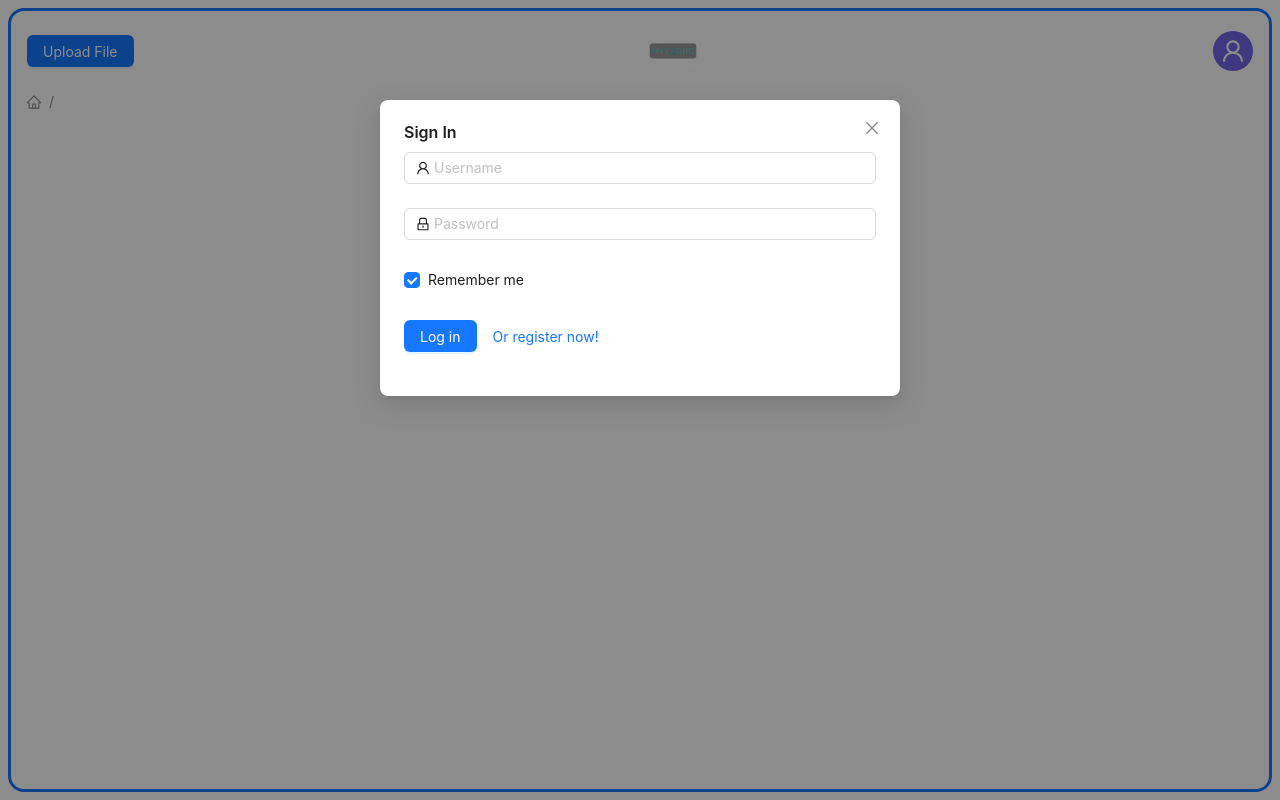
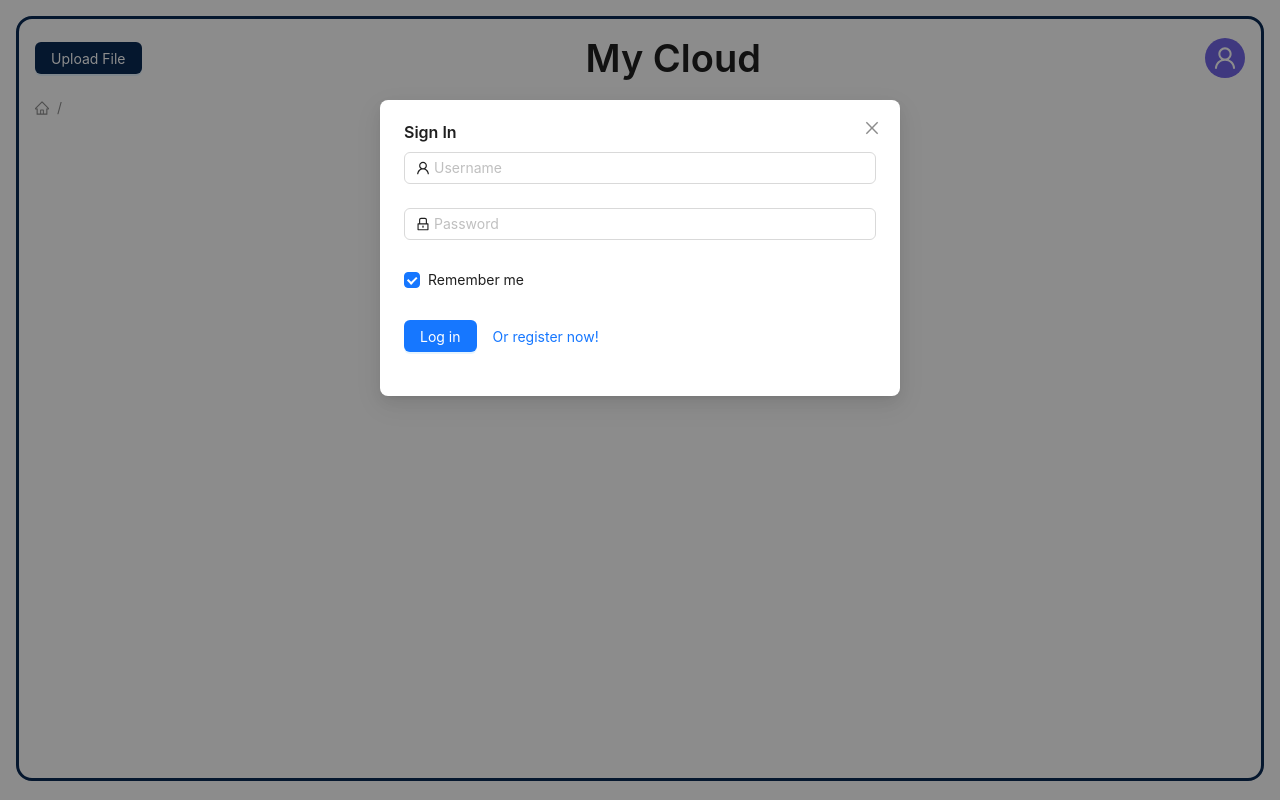
Before and after one commit to Antonio-87/Diplom.Cloud-Frontend, a React (Vite) app: page / in a window 1280 px wide. Built offline with nearby package versions, Linux system fonts and the light colour scheme.

Commit message:
fix_css_header_user_root_upload

```diff
--- a/src/components/Header/Header.tsx
+++ b/src/components/Header/Header.tsx
@@ -1,6 +1,13 @@
 import { EditTwoTone, UserOutlined } from "@ant-design/icons";
-import type { MenuProps } from "antd";
-import { Avatar, Badge, Button, Dropdown, Flex } from "antd";
+import {
+  Avatar,
+  Badge,
+  Button,
+  Dropdown,
+  Flex,
+  type MenuProps,
+  Typography,
+} from "antd";
 import { useState } from "react";
 import { Link, useLocation } from "react-router-dom";
 
@@ -59,16 +66,22 @@ const Header = (): JSX.Element => {
         }}
       />
       <UploadModal />
-      <img src="/MyCloud.png" alt="MyCloud" style={{ height: "3em" }} />
+      <Typography.Title level={1} style={{ margin: 0 }}>
+        My Cloud
+      </Typography.Title>
       {userState.user?.is_staff ? (
         location.pathname === "/admin/" ? (
           <Link to="/">
-            <Button danger>My Storage</Button>
+            <Button style={{ color: "green", borderColor: "green" }} danger>
+              My Storage
+            </Button>
           </Link>
         ) : location.pathname.startsWith("/admin/storages/") ? (
           <>
             <Link to="/">
-              <Button danger>My Storage</Button>
+              <Button style={{ color: "green", borderColor: "green" }} danger>
+                My Storage
+              </Button>
             </Link>
             <Link to="admin/">
               <Button danger>Admin Panel</Button>
--- a/src/components/Header/UserEditForm.tsx
+++ b/src/components/Header/UserEditForm.tsx
@@ -25,6 +25,7 @@ const UserEditForm = (
   return (
     <>
       <Switch
+        style={{ backgroundColor: props.enableUsername ? "#092954" : "" }}
         checked={props.enableUsername}
         onChange={props.setEnableUsername}
       />
@@ -48,6 +49,7 @@ const UserEditForm = (
         </Form.Item>
       </Form>
       <Switch
+        style={{ backgroundColor: props.enableFullName ? "#092954" : "" }}
         checked={props.enableFullName}
         onChange={props.setEnableFullName}
       />
@@ -61,7 +63,11 @@ const UserEditForm = (
           />
         </Form.Item>
       </Form>
-      <Switch checked={props.enableEmail} onChange={props.setEnableEmail} />
+      <Switch
+        style={{ backgroundColor: props.enableEmail ? "#092954" : "" }}
+        checked={props.enableEmail}
+        onChange={props.setEnableEmail}
+      />
       <Form disabled={!props.enableEmail}>
         <Form.Item
           name="email"
@@ -88,6 +94,7 @@ const UserEditForm = (
         </Form.Item>
       </Form>
       <Switch
+        style={{ backgroundColor: props.enablePassword ? "#092954" : "" }}
         checked={props.enablePassword}
         onChange={props.setEnablePassword}
       />
--- a/src/components/Header/UserModal.tsx
+++ b/src/components/Header/UserModal.tsx
@@ -81,7 +81,12 @@ const UserModal = ({ open, onClose }: UserModalProps): JSX.Element => {
         <Button key="back" onClick={handleCancel}>
           Cancel
         </Button>,
-        <Button key="submit" type="primary" onClick={handleOk}>
+        <Button
+          key="submit"
+          type="primary"
+          onClick={handleOk}
+          style={{ backgroundColor: "#092954" }}
+        >
           Update
         </Button>,
         <div key="delete" style={{ width: "9em" }}>
--- a/src/components/RootElement/RootElement.css
+++ b/src/components/RootElement/RootElement.css
@@ -1,9 +1,10 @@
 .main-container {
   box-sizing: border-box;
+  margin: 1em 0.5em;
   padding: 1em;
   min-height: 350px;
   min-width: 700px;
-  height: calc(100vh - 16px);
-  border: 0.2em solid #1677ff;
+  height: calc(100vh - 35px);
+  border: 0.2em solid #092954;
   border-radius: 1em;
 }
--- a/src/components/UploadModal/UploadModal.tsx
+++ b/src/components/UploadModal/UploadModal.tsx
@@ -69,6 +69,9 @@ const UploadModal = (): JSX.Element => {
         }
         type="primary"
         onClick={showModal}
+        style={{
+          backgroundColor: "#092954",
+        }}
       >
         Upload File
       </Button>
@@ -86,6 +89,9 @@ const UploadModal = (): JSX.Element => {
             type="primary"
             loading={fileState.loading}
             onClick={handleOk}
+            style={{
+              backgroundColor: "#092954",
+            }}
           >
             Upload
           </Button>,
```
Also changed, not shown: public/MyCloud.png (deleted).
